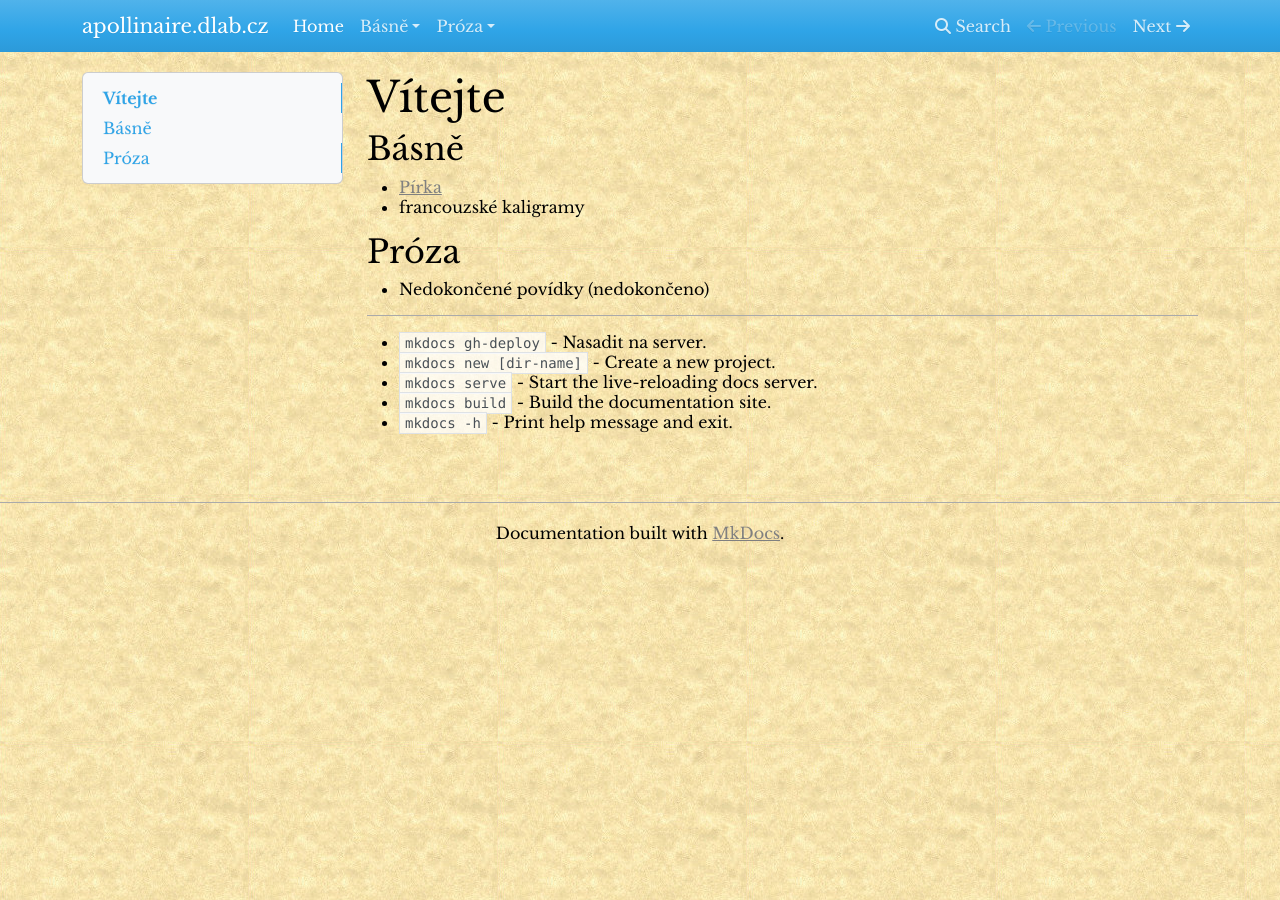
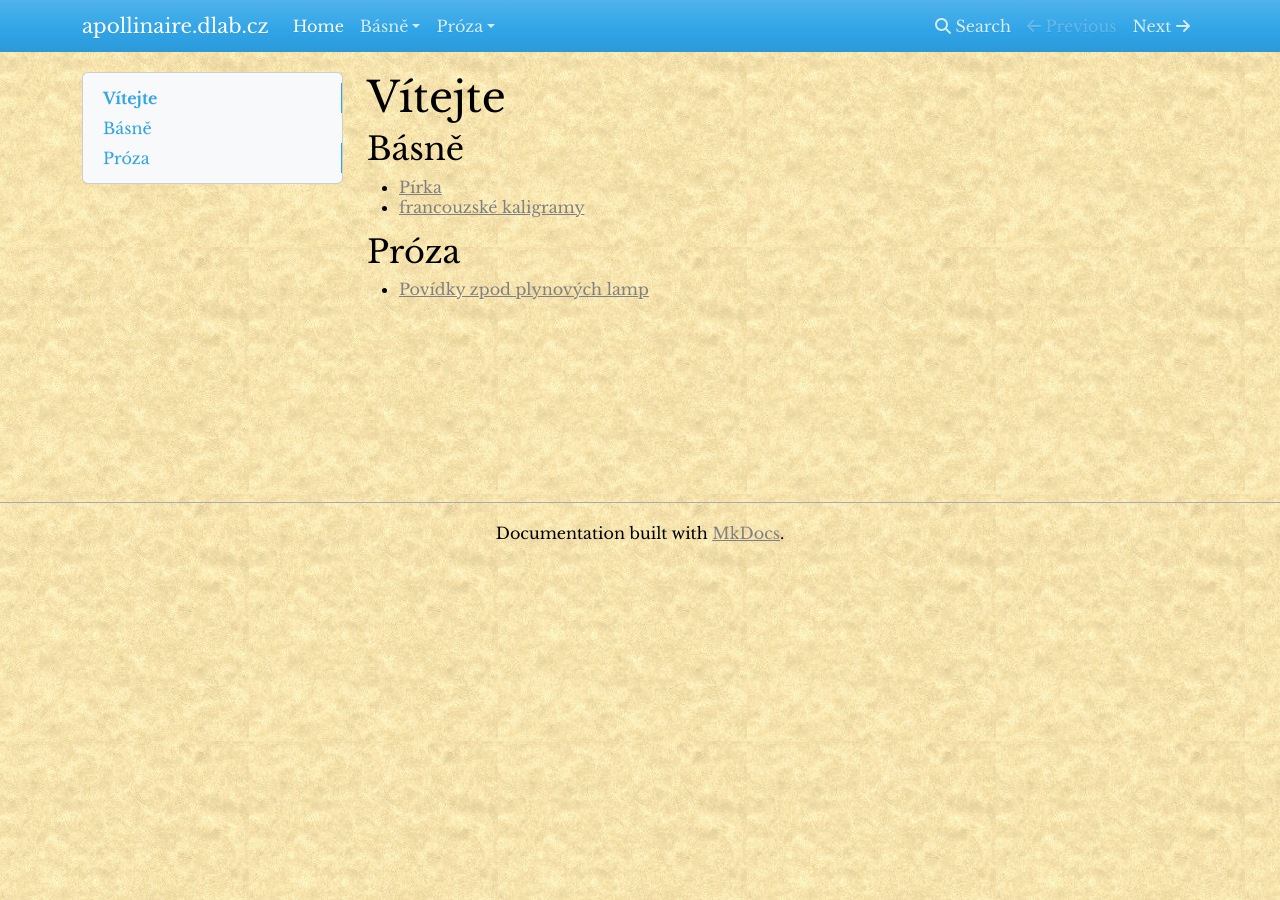
Before and after one commit to ApollinaireBeslon/apollinaire_web, an MkDocs documentation site: the page built from docs/index.md, in a window 1280 px wide. Built offline with MkDocs 1.6.1, drawn with Linux system fonts in a browser that asks for light colours; nearby versions of some CDN libraries.

```diff
--- a/docs/index.md
+++ b/docs/index.md
@@ -3,17 +3,16 @@
 ## Básně
 
 * [Pírka](/pirka)
-* francouzské kaligramy
+* [francouzské kaligramy](/kaligramy)
 
 ## Próza
 
-* Nedokončené povídky (nedokončeno)
+* [Povídky zpod plynových lamp](/povidky)
 
 
----
-
+<!--
 * `mkdocs gh-deploy` - Nasadit na server.
 * `mkdocs new [dir-name]` - Create a new project.
 * `mkdocs serve` - Start the live-reloading docs server.
 * `mkdocs build` - Build the documentation site.
-* `mkdocs -h` - Print help message and exit.
+* `mkdocs -h` - Print help message and exit. -->
--- a/mkdocs.yml
+++ b/mkdocs.yml
@@ -9,7 +9,8 @@ nav:
 
 theme:
   name: mkdocs
-
+  analytics:
+    gtag: G-C1V59CKJPF
 
 extra_css:
   - style.css
```
